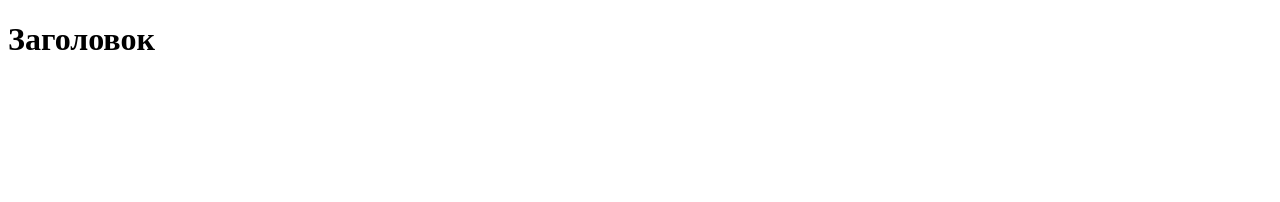
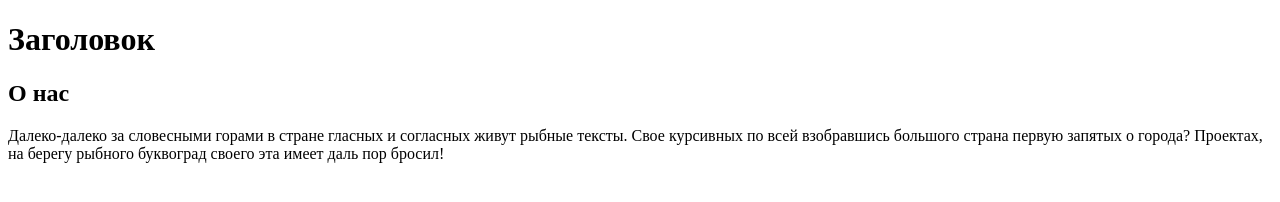
Before and after one commit to vvskv/lesson-git, a plain HTML site: page index.html in a window 1280 px wide. Drawn offline with Linux system fonts and the light colour scheme.

Commit message:
Создал раздел "О нас"

```diff
--- a/index.html
+++ b/index.html
@@ -10,6 +10,9 @@
     <header>
         <h1>Заголовок</h1>
     </header>
-
+    <section>
+        <h2>О нас</h2>
+        <p>Далеко-далеко за словесными горами в стране гласных и согласных живут рыбные тексты. Свое курсивных по всей взобравшись большого страна первую запятых о города? Проектах, на берегу рыбного буквоград своего эта имеет даль пор бросил!</p>
+    </section>
 </body>
 </html>
```
